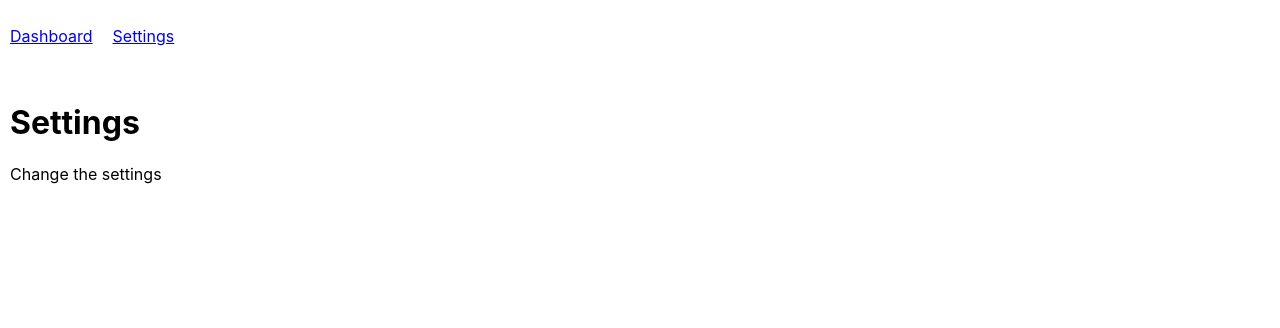
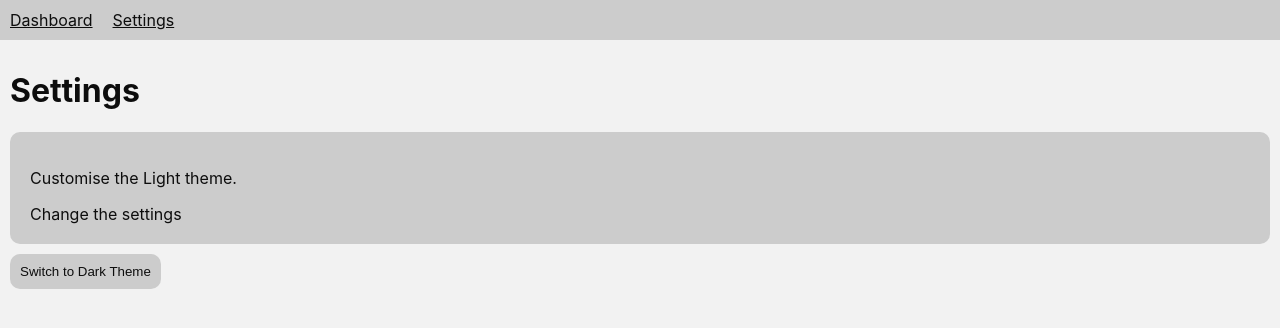
Before and after one commit to waiyanhein/react-context-api-demo, a React (Create React App) app: page /settings in a window 1280 px wide. Shown: the top 328 px of the page. Built offline with nearby package versions, Linux system fonts and the light colour scheme.

Commit message:
finish up

```diff
--- a/src/App.scss
+++ /dev/null
@@ -1,21 +0,0 @@
-.content {
-    padding: 10px;
-}
-
-.navigation {
-    list-style-type: none;
-    padding: 10px;
-
-    li {
-        display: inline-block;
-        margin-right: 20px;
-    }
-}
-
-.navigation.dark {
-
-}
-
-.navigation.light {
-
-}
--- a/src/App.tsx
+++ b/src/App.tsx
@@ -1,32 +1,24 @@
 import React from 'react';
-import {
-  BrowserRouter,
-  Routes, // instead of "Switch"
-  Route,
-  Link
-} from 'react-router-dom';
-import './App.scss';
+import { BrowserRouter, Routes, Route } from 'react-router-dom';
+import './resources/styles/app.scss';
+import { ThemeProvider } from './context/ThemeContext';
 import Dashboard from './containers/Dashboard';
 import Settings from './containers/Settings';
+import Navigation from './components/Navigation';
 
 function App() {
   return (
+    <ThemeProvider>
       <BrowserRouter>
-      <div>
-        <ul className={'navigation'}>
-          <li>
-            <Link to="/">Dashboard</Link>
-          </li>
-          <li>
-            <Link to="/settings">Settings</Link>
-          </li>
-        </ul>
+        <div className={'app'}>
+          <Navigation />
           <Routes>
             <Route path="/" element={<Dashboard />} />
             <Route path="/settings" element={<Settings />} />
           </Routes>
         </div>
       </BrowserRouter>
+    </ThemeProvider>
   );
 }
 
--- /dev/null
+++ b/src/components/Button.tsx
@@ -0,0 +1,19 @@
+import React, { ReactNode } from 'react';
+import { useThemeContext } from '../context/ThemeContext';
+
+type ButtonProps = {
+  onClick: () => void;
+  children: ReactNode;
+};
+
+const Button = ({ onClick, children }: ButtonProps): JSX.Element => {
+  const { state: themeState } = useThemeContext();
+
+  return (
+    <button type={`button`} className={`button ${themeState.theme}`} onClick={onClick}>
+      {children}
+    </button>
+  );
+};
+
+export default Button;
--- /dev/null
+++ b/src/components/Navigation.tsx
@@ -0,0 +1,20 @@
+import React from 'react';
+import { Link } from 'react-router-dom';
+import { useThemeContext } from '../context/ThemeContext';
+
+const Navigation = (): JSX.Element => {
+  const { state: themeState } = useThemeContext();
+
+  return (
+    <ul className={`navigation ${themeState.theme}`}>
+      <li>
+        <Link to="/">Dashboard</Link>
+      </li>
+      <li>
+        <Link to="/settings">Settings</Link>
+      </li>
+    </ul>
+  );
+};
+
+export default Navigation;
--- a/src/components/Panel.tsx
+++ b/src/components/Panel.tsx
@@ -1,7 +1,10 @@
 import React, { ReactNode } from 'react';
+import { useThemeContext } from '../context/ThemeContext';
 
 const Panel = ({ children }: { children: ReactNode }) => {
-  return <div className={'panel'}>{children}</div>;
+  const { state: themeState } = useThemeContext();
+
+  return <div className={`panel ${themeState.theme}`}>{children}</div>;
 };
 
 export default Panel;
--- a/src/containers/Dashboard.tsx
+++ b/src/containers/Dashboard.tsx
@@ -1,11 +1,15 @@
 import React from 'react';
 import Panel from '../components/Panel';
+import { useThemeContext } from '../context/ThemeContext';
 
 const Dashboard = (): JSX.Element => {
+  const { state: themeState } = useThemeContext();
+
   return (
-    <div className={'content'}>
+    <div className={`content ${themeState.theme}`}>
       <h1>Dashboard</h1>
       <Panel>
+        <p>{themeState.helpText}</p>
         Lorem ipsum dolor sit amet, consectetur adipisicing elit. A adipisci amet aperiam cumque
         distinctio ducimus fugit harum, id ipsum itaque nesciunt quasi quos, reiciendis repudiandae
         totam velit veritatis vitae voluptas.
--- a/src/containers/Settings.tsx
+++ b/src/containers/Settings.tsx
@@ -1,11 +1,21 @@
 import React from 'react';
 import Panel from '../components/Panel';
+import Button from '../components/Button';
+import { useThemeContext } from '../context/ThemeContext';
 
 const Settings = (): JSX.Element => {
+  const { state: themeState, actions: themeActions } = useThemeContext();
+
   return (
-    <div className={'content'}>
+    <div className={`content ${themeState.theme}`}>
       <h1>Settings</h1>
-      <Panel>Change the settings</Panel>
+      <Panel>
+        <p>{themeState.helpText}</p>
+        Change the settings
+      </Panel>
+      <Button onClick={themeActions.toggleTheme}>
+        {themeState.theme === 'light' ? 'Switch to Dark Theme' : 'Switch to Light Theme'}
+      </Button>
     </div>
   );
 };
--- a/src/context/ThemeContext/index.tsx
+++ b/src/context/ThemeContext/index.tsx
@@ -14,7 +14,12 @@ export const ThemeProvider = ({ children }: React.PropsWithChildren<{}>) => {
   const [state, dispatch] = useReducer(reducer, initialState);
 
   const toggleTheme = () => {
-    // TODO: implement
+    dispatch({
+      type: `CHANGE_THEME`,
+      payload: {
+        theme: state.theme === `light` ? `dark` : `light`
+      }
+    });
   };
 
   return (
--- /dev/null
+++ b/src/resources/styles/app.scss
@@ -0,0 +1,37 @@
+@import "dark-theme";
+@import "light-theme";
+
+#root, body, .app, html {
+    padding: 0px;
+    height: 100%;
+}
+
+.content {
+    padding: 10px;
+    height: 100%;
+}
+
+.navigation {
+    margin: 0px;
+    list-style-type: none;
+    padding: 10px;
+
+    li {
+        display: inline-block;
+        margin-right: 20px;
+    }
+}
+
+.panel {
+    padding: 20px;
+    border-radius: 10px;
+}
+
+.button {
+    cursor: pointer;
+    padding: 10px;
+    margin-top: 10px;
+    margin-bottom: 10px;
+    border-radius: 10px;
+    border: 0px;
+}
--- /dev/null
+++ b/src/resources/styles/dark-theme.scss
@@ -0,0 +1,26 @@
+$color-dark-primary-bg: #0d0d0d;
+$color-dark-secondary-bg: #262626;
+$color-dark-text: #e6e6e6;
+
+.navigation.dark {
+  background: $color-dark-primary-bg;
+
+  a {
+    color: $color-dark-text;
+  }
+}
+
+.content.dark {
+  background: $color-dark-secondary-bg;
+  color: $color-dark-text;
+}
+
+.panel.dark {
+  background: $color-dark-primary-bg;
+  color: $color-dark-text;
+}
+
+.button.dark {
+  background: $color-dark-primary-bg;
+  color: $color-dark-text;
+}
--- /dev/null
+++ b/src/resources/styles/light-theme.scss
@@ -0,0 +1,26 @@
+$color-light-primary-bg: #cccccc;
+$color-light-secondary-bg: #f2f2f2;
+$color-light-text: #0d0d0d;
+
+.navigation.light {
+  background: $color-light-primary-bg;
+
+  a {
+    color: $color-light-text;
+  }
+}
+
+.content.light {
+  background: $color-light-secondary-bg;
+  color: $color-light-text;
+}
+
+.panel.light {
+  background: $color-light-primary-bg;
+  color: $color-light-text;
+}
+
+.button.light {
+  background: $color-light-primary-bg;
+  color: $color-light-text;
+}
```
Lines whose indentation alone changed are shown as unchanged.
